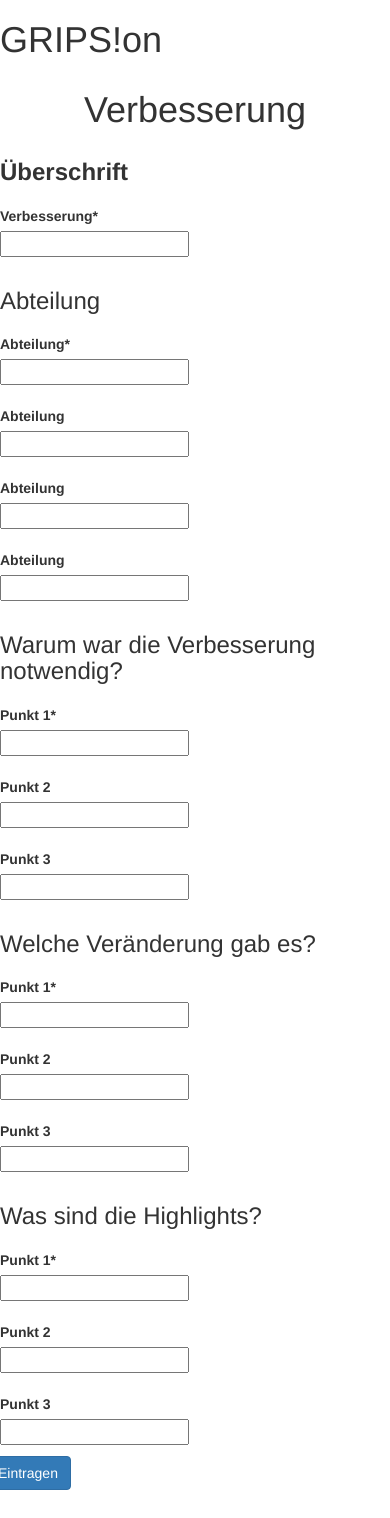
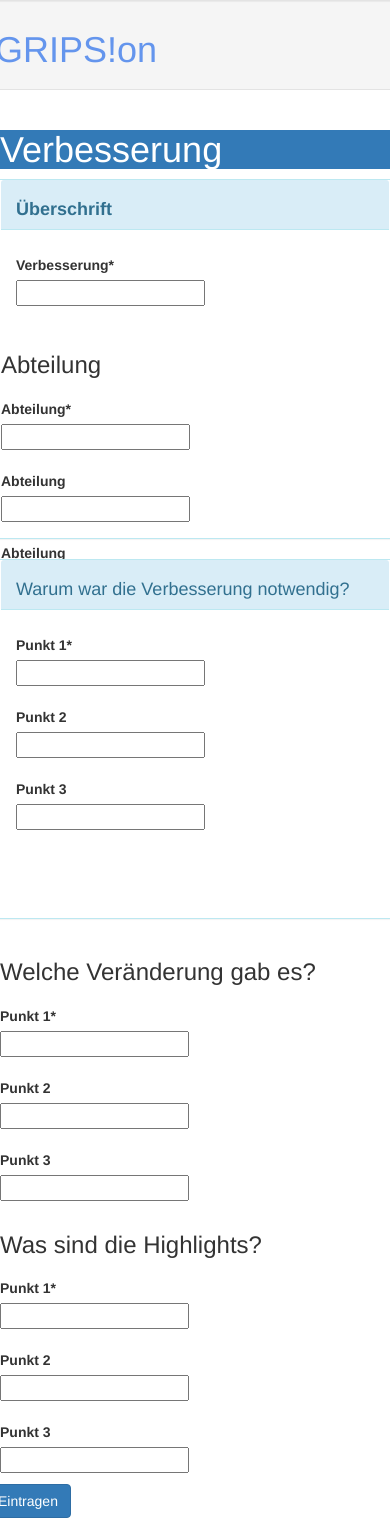
Before and after one commit to snkrfrkr/gripson, a Flask app: page /form in a window 390 px wide. Before the commit the page ends 1490 px from the top, so only its background shows below. Run offline with Flask 2, Linux system fonts and the light colour scheme; parts of the project's set-up code (start-up, migrations or seed data) failed here and were passed over; some libraries are stand-ins or nearby versions.

Commit message:
lastbeforego

```diff
--- a/templates/_GripsEntryHelper.html
+++ b/templates/_GripsEntryHelper.html
@@ -15,7 +15,7 @@
                     <strong align="center">{{ error }}</strong>
                 </div>
 -->
-                <strong style="color: red">{{ error }}</strong>
+                <strong style="color: red; text-align: left;">{{ error }}</strong>
                 {% endfor%}
             </div>
         </p>
--- a/templates/form.html
+++ b/templates/form.html
@@ -7,32 +7,44 @@
     </head>
     <body>
         {% block content %}
-        <h1>GRIPS!on</h1>
+        <div class="row">
+            <div class="col-sm-12 well well-sm">
+                <h1 style="color: cornflowerblue">GRIPS!on</h1>
+            </div>
+        </div>
         <div class="row">
             <div class="col-sm-12">
                 <form method="POST" enctype="multipart/form-data" action="{{ url_for('form') }}">
 
                 {{ form.csrf_token }}
                 <div class="row">
-                    <div class="col-sm-1" align="center">
+                    <div class="col-sm-12 bg-primary">
                         <h1>Verbesserung</h1>
                     </div>
                 </div>
                 <div class="row">
-                    <div class="col-sm-6">
-                        <h3><strong>Überschrift</strong></h3>
-                        {{ render_field(form.go_improvement) }}
+                    <div class="col-sm-6 panel panel-info" style="height: 360px;">
+                        <div class="panel-heading" style="height: 50px;">
+                            <h4><strong>Überschrift</strong></h4>
+                        </div>
+                        <div class="panel-body">
+                            {{ render_field(form.go_improvement) }}
+                        </div>
                         <h3>Abteilung</h3>
                         {{ render_field(form.go_dept_1) }}
                         {{ render_field(form.go_dept_2) }}
                         {{ render_field(form.go_dept_3) }}
                         {{ render_field(form.go_dept_4) }}
                     </div>
-                    <div class="col-sm-6">
-                        <h3>Warum war die Verbesserung notwendig?</h3>
-                        {{ render_field(form.go_why_1) }}
-                        {{ render_field(form.go_why_2) }}
-                        {{ render_field(form.go_why_3) }}
+                    <div class="col-sm-6 panel panel-info" style="height: 360px;">
+                        <div class="panel-heading" style="height: 50px;">
+                            <h4>Warum war die Verbesserung notwendig?</h4>
+                        </div>
+                        <div class="panel-body">
+                            {{ render_field(form.go_why_1) }}
+                            {{ render_field(form.go_why_2) }}
+                            {{ render_field(form.go_why_3) }}
+                        </div>
                     </div>
                 </div>
                 <div class="row">
--- a/templates/index.html
+++ b/templates/index.html
@@ -109,11 +109,11 @@
         setTimeout(showSlides, 1500); // Change image every 2 seconds
     }
 
-    var secCalc = 1000;
-    var timeout = setTimeout("location.reload(true);",60 * secCalc); // in Sekunden
+    var secConv = 1000;
+    var timeout = setTimeout("location.reload(true);",3600 * secConv); // in Sekunden
     function resetTimeout() {
         clearTimeout(timeout);
-        timeout = setTimeout("location.reload(true);",60 * secCalc); // in Sekunden
+        timeout = setTimeout("location.reload(true);",3600 * secConv); // in Sekunden
     }
 
    </script>
```
